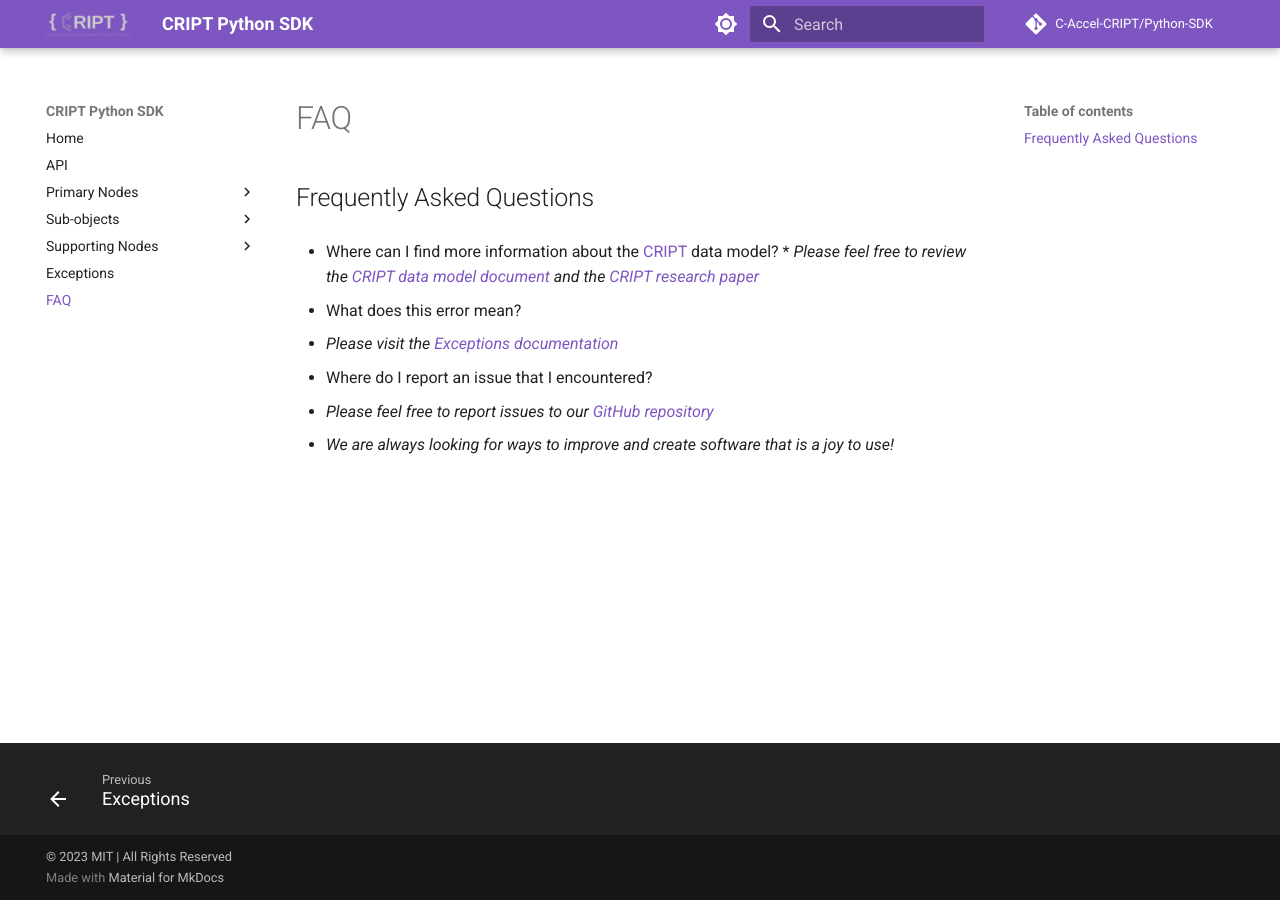
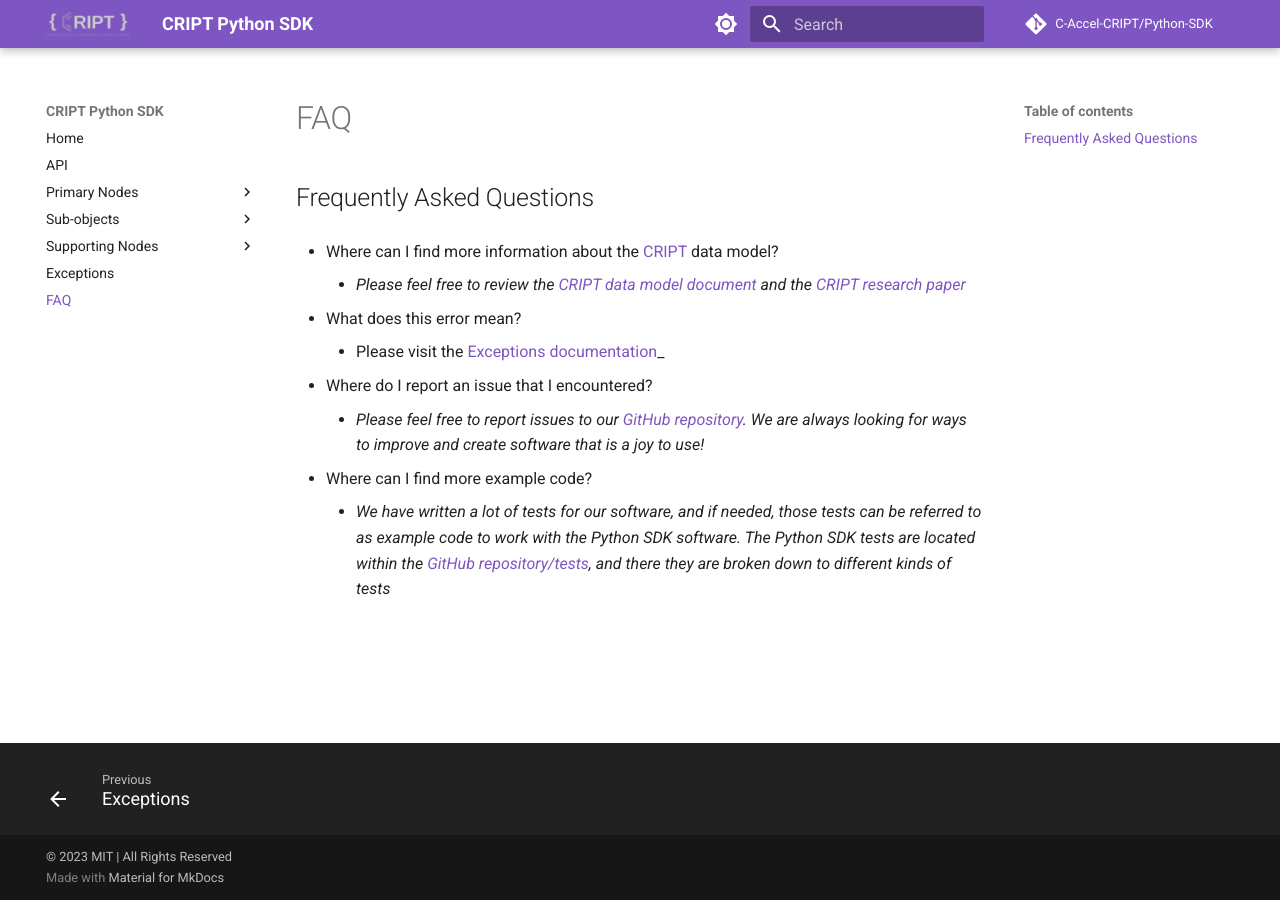
Before and after one commit to C-Accel-CRIPT/Python-SDK, an MkDocs documentation site: the page built from docs/faq.md, in a window 1280 px wide. Built offline with MkDocs 1.6.1 and Material for MkDocs 9.7.7, drawn with Linux system fonts in a browser that asks for light colours; comment, search, counter and statistics services are not loaded.

Commit message:
updated faq.md with more example code

```diff
--- a/docs/faq.md
+++ b/docs/faq.md
@@ -1,13 +1,16 @@
 # Frequently Asked Questions
 
-- Where can I find more information about the [CRIPT](https://criptapp.org) data model? \* _Please feel free to review the
-  [CRIPT data model document](https://pubs.acs.org/doi/suppl/10.1021/acscentsci.3c00011/suppl_file/oc3c00011_si_001.pdf)
-  and the [CRIPT research paper](https://pubs.acs.org/doi/10.1021/acscentsci.3c00011)_
+* Where can I find more information about the [CRIPT](https://criptapp.org) data model?
+    * _Please feel free to review the
+    [CRIPT data model document](https://pubs.acs.org/doi/suppl/10.1021/acscentsci.3c00011/suppl_file/oc3c00011_si_001.pdf)
+    and the [CRIPT research paper](https://pubs.acs.org/doi/10.1021/acscentsci.3c00011)_
 
-- What does this error mean?
+* What does this error mean?
+    * Please visit the [Exceptions documentation](../exceptions)_
 
-  - _Please visit the [Exceptions documentation](../exceptions)_
+* Where do I report an issue that I encountered?
+    * _Please feel free to report issues to our [GitHub repository](https://github.com/C-Accel-CRIPT/Python-SDK)._
+      _We are always looking for ways to improve and create software that is a joy to use!_
 
-- Where do I report an issue that I encountered?
-  - _Please feel free to report issues to our [GitHub repository](https://github.com/C-Accel-CRIPT/Python-SDK)_
-  - _We are always looking for ways to improve and create software that is a joy to use!_
+* Where can I find more example code?
+    * _We have written a lot of tests for our software, and if needed, those tests can be referred to as example code to work with the Python SDK software. The Python SDK tests are located within the [GitHub repository/tests](https://github.com/C-Accel-CRIPT/Python-SDK/tree/main/tests), and there they are broken down to different kinds of tests_
```
